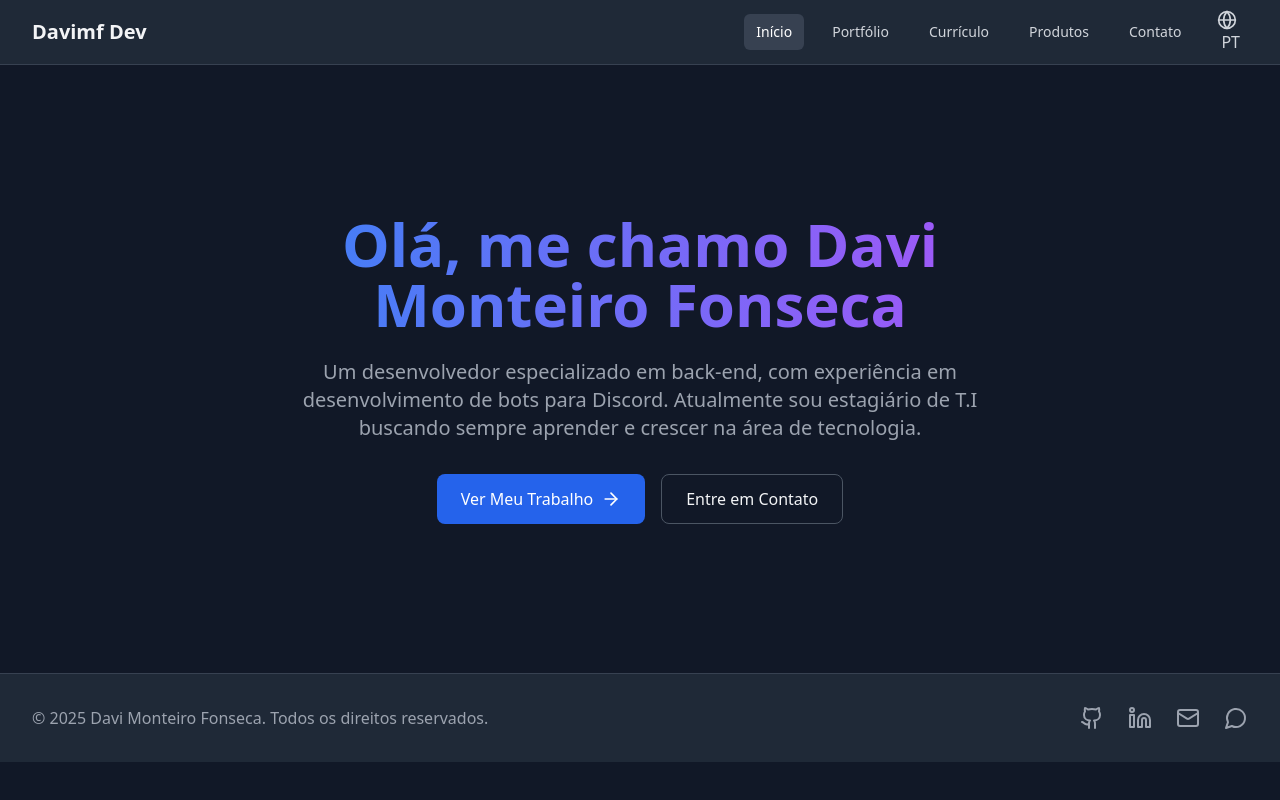
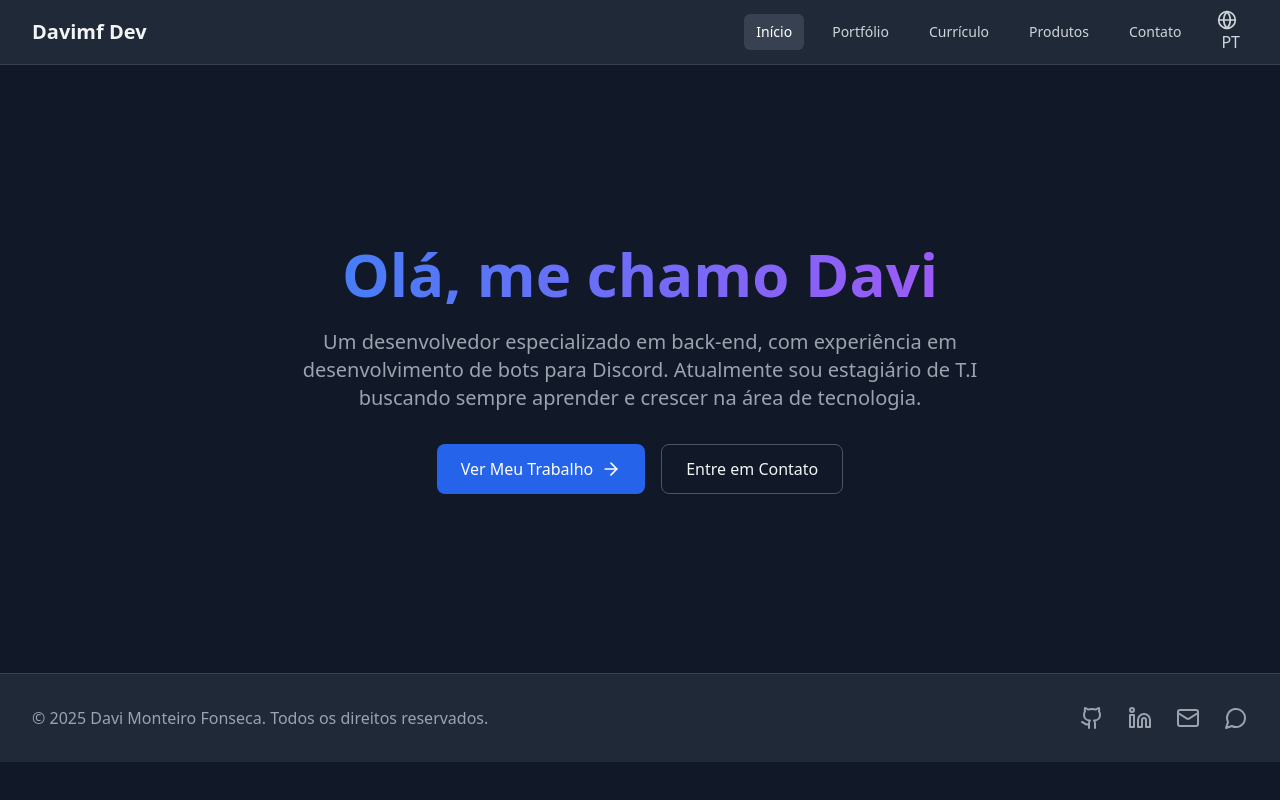
Before and after one commit to davimfdev/davimf.dev, a React (Vite) app: page / in a window 1280 px wide. Built offline with nearby package versions, Linux system fonts and the light colour scheme.

Commit message:
Removed full name at the main text to cleaner appearance

```diff
--- a/src/pages/Home.tsx
+++ b/src/pages/Home.tsx
@@ -9,7 +9,7 @@ const Home = () => {
     <div className="min-h-[calc(100vh-16rem)] flex flex-col justify-center">
       <div className="max-w-3xl mx-auto text-center">
         <h1 className="text-4xl md:text-6xl font-bold mb-6 bg-gradient-to-r from-blue-500 to-purple-500 bg-clip-text text-transparent">
-          {translations.greeting} Davi Monteiro Fonseca
+          {translations.greeting} Davi
         </h1>
         <p className="text-xl text-gray-400 mb-8">
           {translations.description}
```
